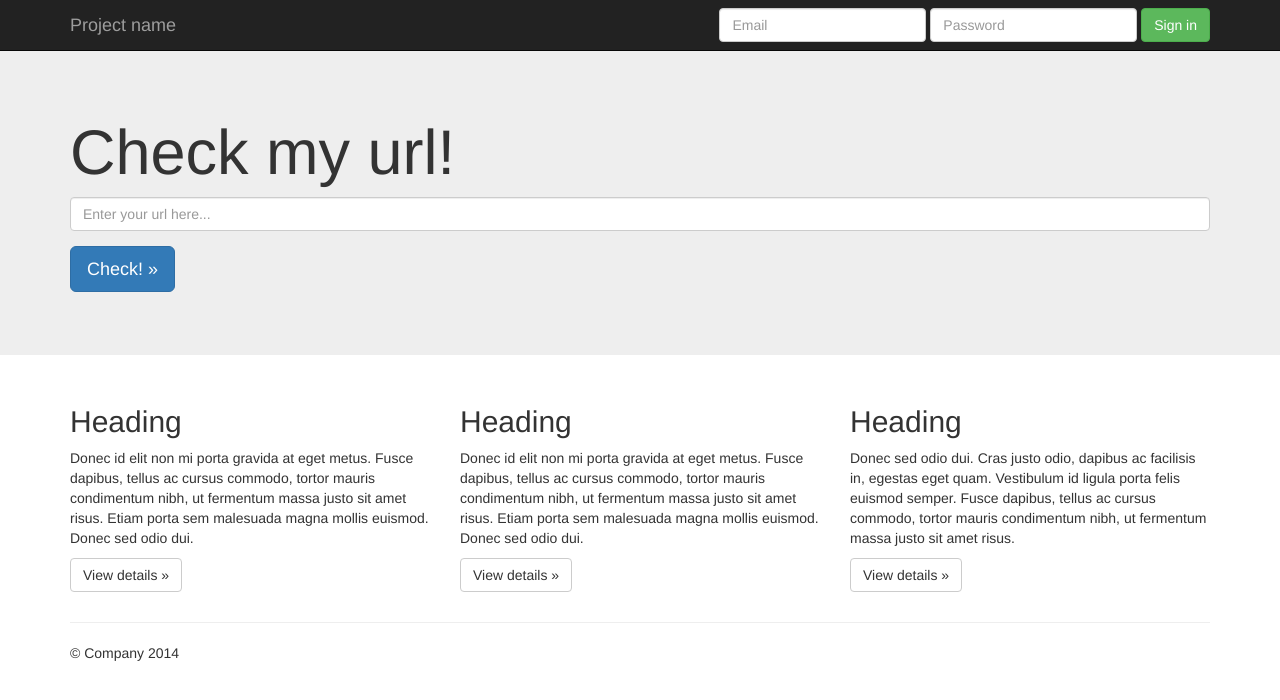
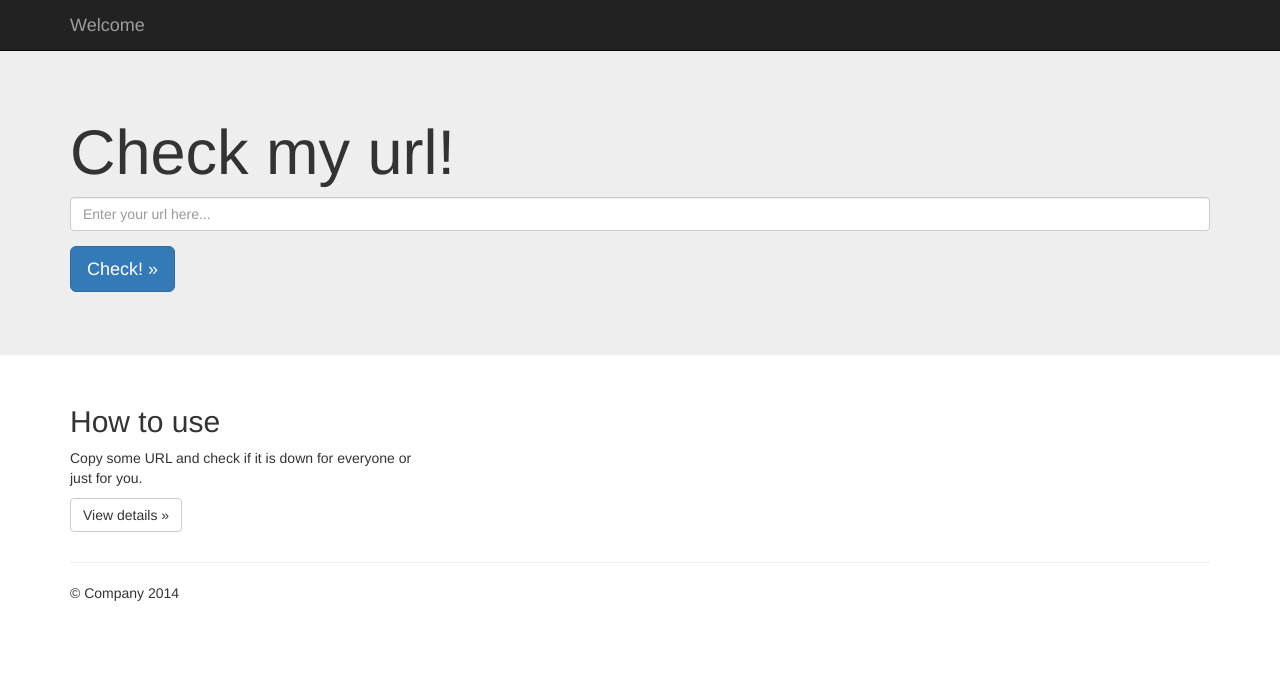
Before and after one commit to carlosrmd/CheckMyUrl-project, a Django app: page / in a window 1280 px wide. Shown: the top 700 px of the page. Run offline with Django 3.2, Linux system fonts and the light colour scheme; parts of the project's set-up code (start-up, migrations or seed data) failed here and were passed over; some libraries are stand-ins or nearby versions.

Commit message:
Pagina modificada para que no tuviera estupideces innecesarias. Funcion checking arregladita.

```diff
--- a/urlchecker/templates/base.html
+++ b/urlchecker/templates/base.html
@@ -38,19 +38,9 @@
             <span class="icon-bar"></span>
             <span class="icon-bar"></span>
           </button>
-          <a class="navbar-brand" href="#">Project name</a>
+          <a class="navbar-brand">Welcome</a>
         </div>
-        <div id="navbar" class="navbar-collapse collapse">
-          <form class="navbar-form navbar-right">
-            <div class="form-group">
-              <input type="text" placeholder="Email" class="form-control">
-            </div>
-            <div class="form-group">
-              <input type="password" placeholder="Password" class="form-control">
-            </div>
-            <button type="submit" class="btn btn-success">Sign in</button>
-          </form>
-        </div><!--/.navbar-collapse -->
+
       </div>
     </nav>
 
@@ -58,10 +48,10 @@
     <div class="jumbotron">
       <div class="container">
         {% block contenido%} {% endblock %}
-        <form action="/checkit/" method="POST">
+        <form action="/checkit/" method="GET">
         {% csrf_token %}
         <div class="form-group">
-          <input type="url" name="fname" size="20" class="form-control" placeholder="Enter your url here...">
+          <input type="url" name="your_url" size="20" class="form-control" placeholder="Enter your url here...">
         </div>
         <p><input type="submit" value="Check! &raquo;" class="btn btn-primary btn-lg"></p>
         </form>
@@ -72,18 +62,8 @@
       <!-- Example row of columns -->
       <div class="row">
         <div class="col-md-4">
-          <h2>Heading</h2>
-          <p>Donec id elit non mi porta gravida at eget metus. Fusce dapibus, tellus ac cursus commodo, tortor mauris condimentum nibh, ut fermentum massa justo sit amet risus. Etiam porta sem malesuada magna mollis euismod. Donec sed odio dui. </p>
-          <p><a class="btn btn-default" href="#" role="button">View details &raquo;</a></p>
-        </div>
-        <div class="col-md-4">
-          <h2>Heading</h2>
-          <p>Donec id elit non mi porta gravida at eget metus. Fusce dapibus, tellus ac cursus commodo, tortor mauris condimentum nibh, ut fermentum massa justo sit amet risus. Etiam porta sem malesuada magna mollis euismod. Donec sed odio dui. </p>
-          <p><a class="btn btn-default" href="#" role="button">View details &raquo;</a></p>
-       </div>
-        <div class="col-md-4">
-          <h2>Heading</h2>
-          <p>Donec sed odio dui. Cras justo odio, dapibus ac facilisis in, egestas eget quam. Vestibulum id ligula porta felis euismod semper. Fusce dapibus, tellus ac cursus commodo, tortor mauris condimentum nibh, ut fermentum massa justo sit amet risus.</p>
+          <h2>How to use</h2>
+          <p>Copy some URL and check if it is down for everyone or just for you. </p>
           <p><a class="btn btn-default" href="#" role="button">View details &raquo;</a></p>
         </div>
       </div>
--- a/urlchecker/views.py
+++ b/urlchecker/views.py
@@ -1,6 +1,9 @@
 from django.shortcuts import render,render_to_response
 from django.http      import HttpResponse
 from django.template import Context,loader
+from django.core.context_processors import csrf
+from django import forms
+from urlchecker.forms import UrlForm
 
 def index(request):
     # View code here...
@@ -10,18 +13,11 @@ def index(request):
 
 def checking(request):
     # if this is a POST request we need to process the form data
-    if request.method == 'POST':
-        # create a form instance and populate it with data from the request:
-        form = UrlForm(request.POST)
-        # check whether it's valid:
-        if form.is_valid():
-            # process the data in form.cleaned_data as required
-            # ...
-            # redirect to a new URL:
-            return HttpResponseRedirect('/thanks/')
-
-    # if a GET (or any other method) we'll create a blank form
+    if request.method == 'GET':
+        url = request.GET['your_url']
+        print(url)
+        return render(request, 'index.html')
     else:
-        form = NameForm()
+        form = UrlForm()
 
     return render(request, 'index.html', {'form': form})
```
Also changed, not shown: CheckMyUrl/settings.py (+9 -0 lines).
